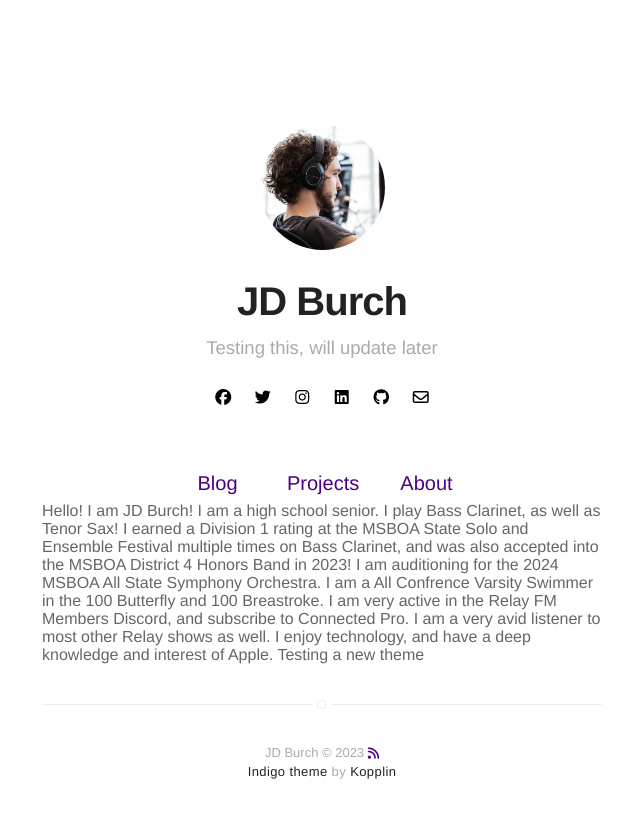
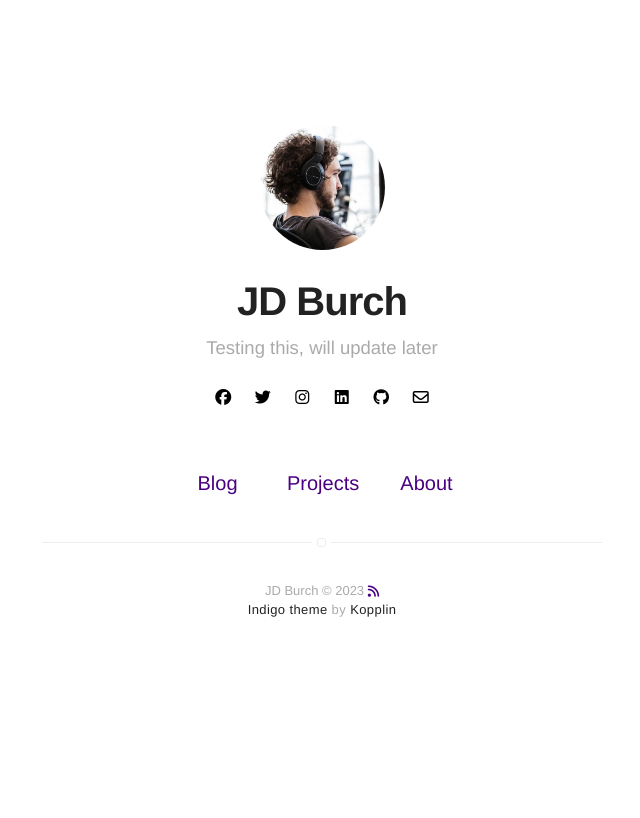
Before and after one commit to JDBurchHuzzah/jdburchhuzzah.github.io, a Jekyll site: the page built from index.html, in a window 1280 px wide. Shown: the top 818 px of the page, without its empty margins (318-958 px from the left). Built offline with Jekyll 4.4.1, drawn with Linux system fonts in a browser that asks for light colours; nearby versions of some CDN libraries.

Commit message:
Update index.html

```diff
--- a/index.html
+++ b/index.html
@@ -2,16 +2,3 @@
 layout: page
 title: Home
 ---
-Hello! I am JD Burch!
-
-I am a high school senior.
-
-I play Bass Clarinet, as well as Tenor Sax! I earned a Division 1 rating at the MSBOA State Solo and Ensemble Festival multiple times on Bass Clarinet, and was also accepted into the MSBOA District 4 Honors Band in 2023! I am auditioning for the 2024 MSBOA All State Symphony Orchestra.
-
-I am a All Confrence Varsity Swimmer in the 100 Butterfly and 100 Breastroke.
-
-I am very active in the Relay FM Members Discord, and subscribe to Connected Pro. I am a very avid listener to most other Relay shows as well.
-
-I enjoy technology, and have a deep knowledge and interest of Apple.
-
-Testing a new theme
```
